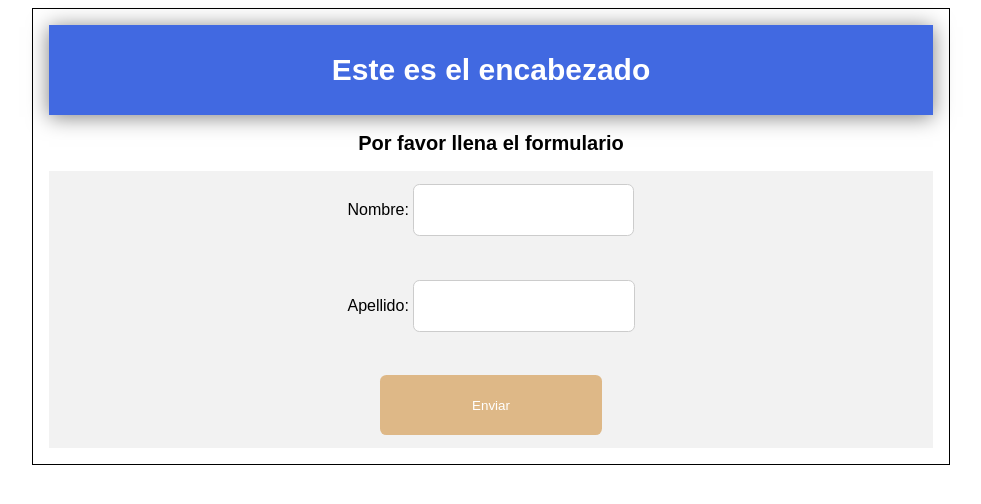
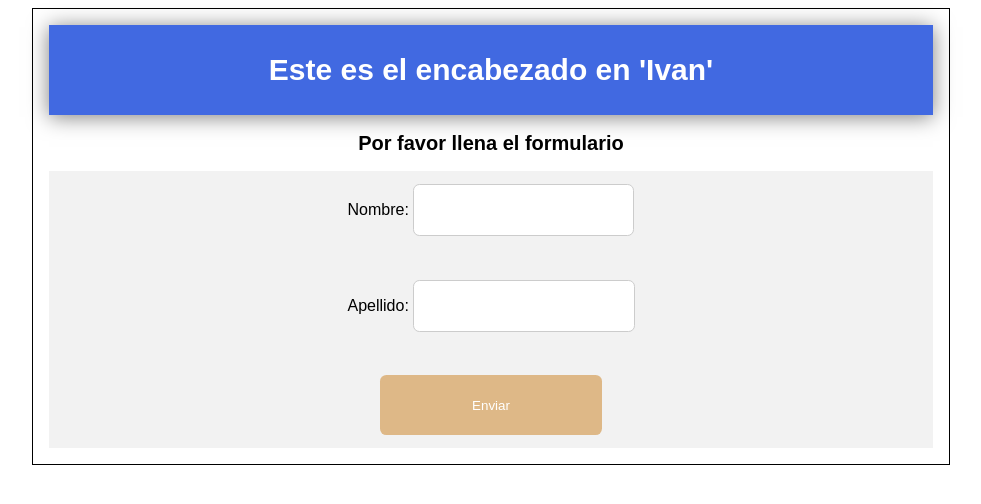
Before and after one commit to smol-ivan/practica-3, a plain HTML site: page index.html in a window 1280 px wide. Shown: the whole page, without its empty margins (149-1130 px from the left). Drawn offline with Linux system fonts and the light colour scheme.

Commit message:
Encabezado de Ivan

```diff
--- a/index.html
+++ b/index.html
@@ -11,7 +11,7 @@
 <body>
     <div class="container">
         <div class="encabezado">
-            <h1> Este es el encabezado </h1>
+            <h1> Este es el encabezado en 'Ivan'</h1>
         </div>
         <h2>Por favor llena el formulario</h2>
         <form class="formulario" action="/pagina_destino.php">
```
